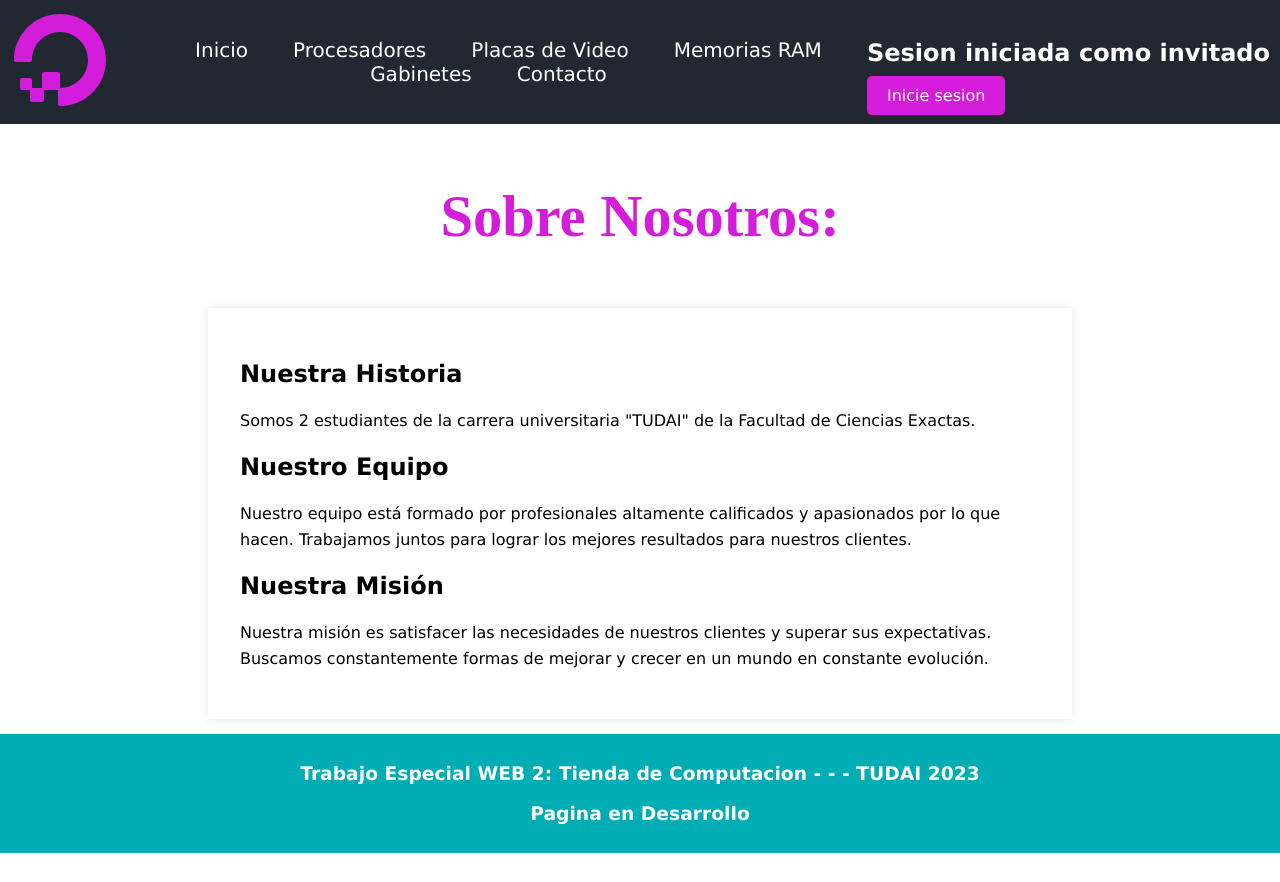
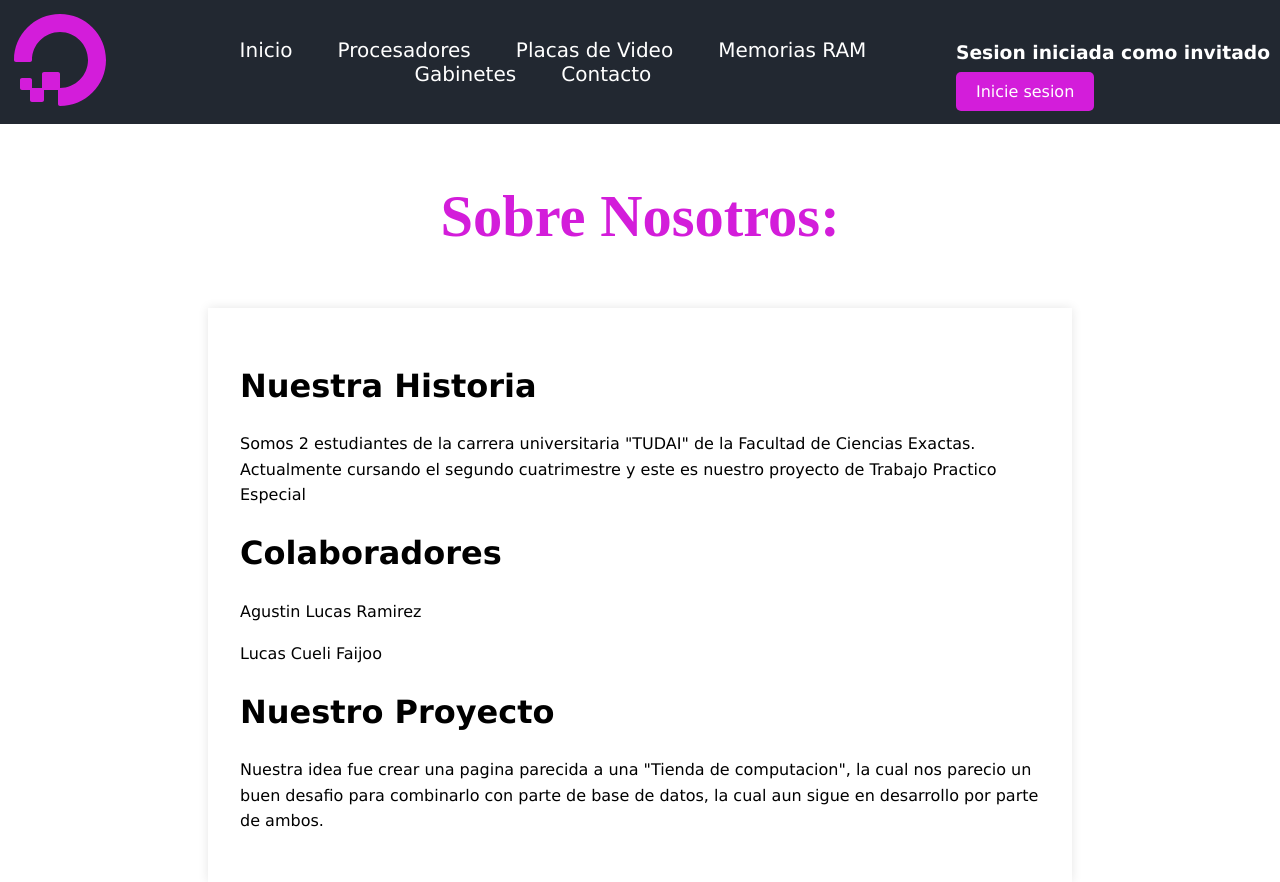
Before and after one commit to LucasCueli/ProyectoTPE-Web2, a PHP site: page /nosotros in a window 1280 px wide. Before the commit the page ends 853 px from the top, so only its background shows below. Run offline with PHP 8.4, Linux system fonts and the light colour scheme.

Commit message:
Se termino seccion about us, tambien se acomodaron titulos

```diff
--- a/css/style.css
+++ b/css/style.css
@@ -138,7 +138,6 @@ h1 {
     color: #ffffff;
     text-transform: uppercase;
     margin-bottom: 20px;
-    font-size: 2em;
 }
 
 .campo {
@@ -190,6 +189,9 @@ textarea:focus {
 
 
 /* Pagina Sobre nosotros */
+h2{
+    font-size: 2em;
+}
 
 .container {
     max-width: 800px;
@@ -205,7 +207,8 @@ p {
 
 /* Estilos del footer */
 footer {
-    margin-top: 15px;
+    padding: 0;
+    margin-top: 150px;
     background-color: #00ADB5;
     color: #fff;
     text-align: center;
--- a/templates/header.tpl
+++ b/templates/header.tpl
@@ -26,10 +26,10 @@
                 <?php
                   session_start();
                       if(isset($_SESSION["logueado"]) && $_SESSION["logueado"] === true){
-                        echo "<h2>" . "Sesion iniciada como: " . $_SESSION["USERNAME"] . "</h2>";
+                        echo "<h3>" . "Sesion iniciada como: " . $_SESSION["USERNAME"] . "</h3>";
                         echo "<a href='logout'>Cerrar sesion</a>";
                       ;} else {
-                       echo "<div class='login'>" ."<h2>" . "Sesion iniciada como invitado" . "</h2>" . "<a href='login'>Inicie sesion</a>" . "</div>";
+                       echo "<div class='login'>" ."<h3>" . "Sesion iniciada como invitado" . "</h3>" . "<a href='login'>Inicie sesion</a>" . "</div>";
                       }
                   ?>
           </div>
--- a/templates/nosotros.phtml
+++ b/templates/nosotros.phtml
@@ -4,12 +4,12 @@
 <div class="titulo"><h3>Sobre Nosotros:</h3></div>
 <div class="container">
         <h2>Nuestra Historia</h2>
-        <p>Somos 2 estudiantes de la carrera universitaria "TUDAI" de la Facultad de Ciencias Exactas.</p>
+        <p>Somos 2 estudiantes de la carrera universitaria "TUDAI" de la Facultad de Ciencias Exactas. Actualmente cursando el segundo cuatrimestre y este es nuestro proyecto de Trabajo Practico Especial</p>
 
-        <h2>Nuestro Equipo</h2>
-        <p>Nuestro equipo está formado por profesionales altamente calificados y apasionados por lo que hacen. Trabajamos juntos para lograr los mejores resultados para nuestros clientes.</p>
+        <h2>Colaboradores</h2>
+        <p>Agustin Lucas Ramirez</p>
+        <p>Lucas Cueli Faijoo </p>
 
-        <h2>Nuestra Misión</h2>
-        <p>Nuestra misión es satisfacer las necesidades de nuestros clientes y superar sus expectativas. Buscamos constantemente formas de mejorar y crecer en un mundo en constante evolución.</p>
+        <h2>Nuestro Proyecto</h2>
+        <p>Nuestra idea fue crear una pagina parecida a una "Tienda de computacion", la cual nos parecio un buen desafio para combinarlo con parte de base de datos, la cual aun sigue en desarrollo por parte de ambos.</p>
     </div>
-<?php include_once 'footer.tpl'; ?>
```
